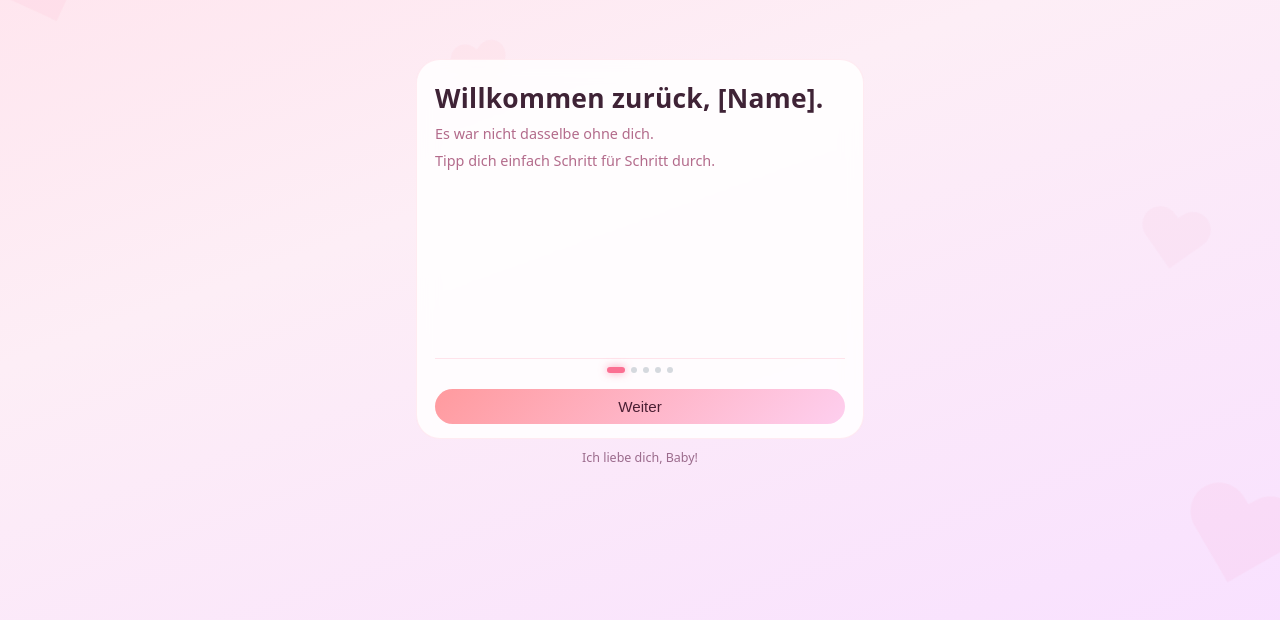
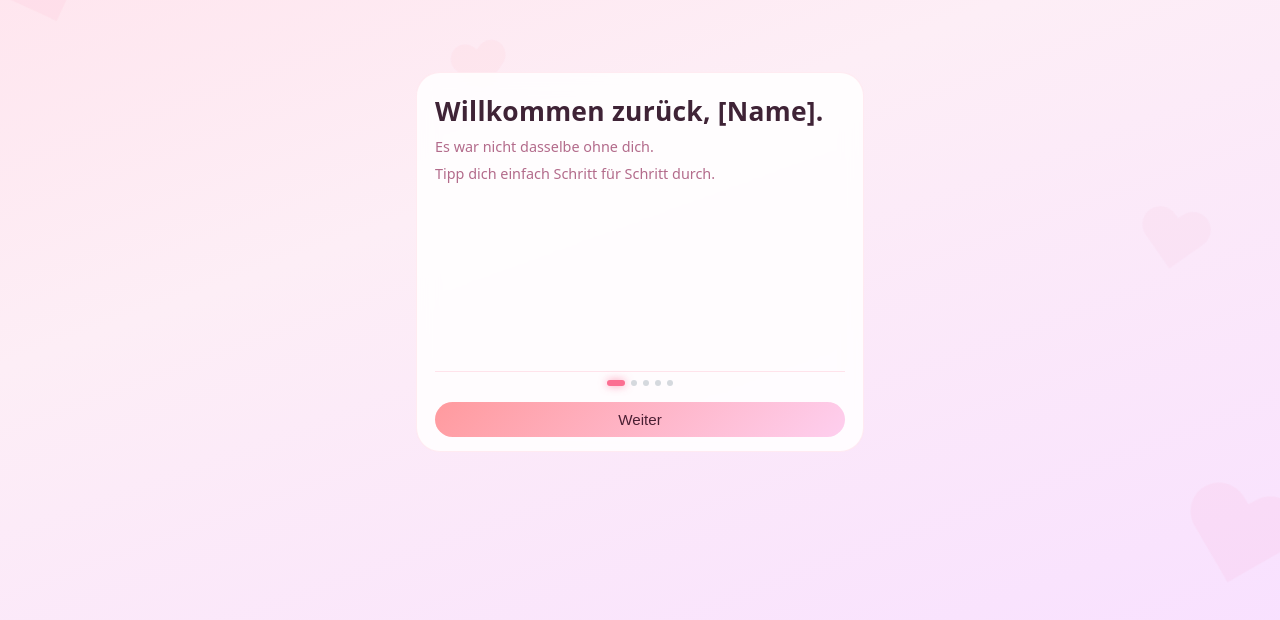
Before and after one commit to joshuahager08-ship-it/Jubil-um, a plain HTML site: page index.html in a window 1280 px wide. Shown: the part 138-758 px from the top of the page. Drawn offline with Linux system fonts and the light colour scheme.

Commit message:
Remove footer from index.html
Removed footer text from the main HTML structure.

```diff
--- a/index.html
+++ b/index.html
@@ -420,8 +420,6 @@
         </div>
       </div>
     </div>
-
-    <footer>Ich liebe dich, Baby!</footer>
   </main>
 
   <script>
```
